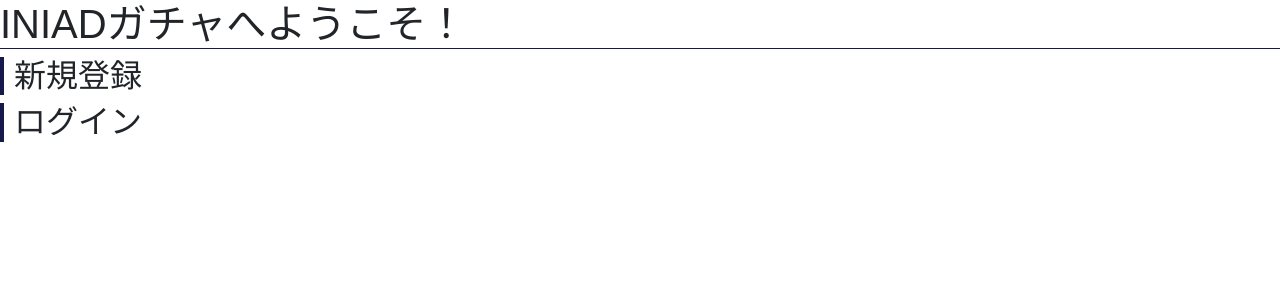
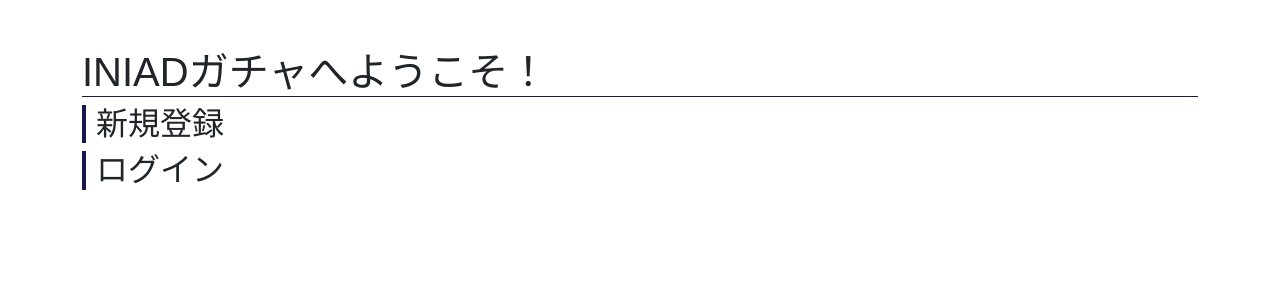
Before and after one commit to Chicken-iniad/Gacha, a Django app: page / in a window 1280 px wide. Shown: the part 70-370 px from the top of the page. Run offline with Django 4.2, Linux system fonts and the light colour scheme.

Commit message:
Bootstrap練習

```diff
--- a/gacha/templates/gacha/index.html
+++ b/gacha/templates/gacha/index.html
@@ -8,13 +8,16 @@
     <link href="{% static 'gacha/css/default.css' %}" rel="stylesheet">
     <title>Gacha-index</title>
   </head>
+
   <body>
     <div id ="header">
       <img src="{% static 'gacha/img/sample.png' %}" alt="Logo">
     </div>
-    <h1>INIADガチャへようこそ！</h1>
-    <h2>新規登録</h2>
-    <h2>ログイン</h2>
+    <div class="container">
+      <h1 class="pt-5">INIADガチャへようこそ！</h1>
+      <h2>新規登録</h2>
+      <h2>ログイン</h2>
+    </div>
 
     <script src="https://cdn.jsdelivr.net/npm/bootstrap@5.0.0-beta1/dist/js/bootstrap.bundle.min.js" integrity="sha384-ygbV9kiqUc6oa4msXn9868pTtWMgiQaeYH7/t7LECLbyPA2x65Kgf80OJFdroafW" crossorigin="anonymous"></script>
   </body>
```
